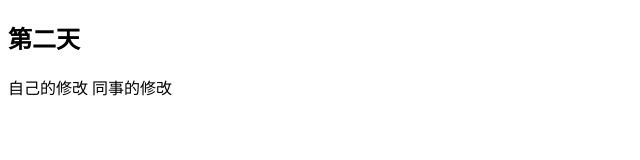
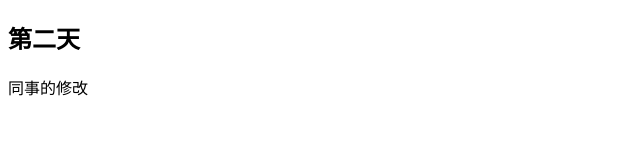
Before and after one commit to zt-China666/1601A1, a plain HTML site: page index.html in a window 1280 px wide. Shown: the whole page, without its empty margins (0-640 px from the left). Drawn offline with Linux system fonts and the light colour scheme.

Commit message:
提交时光倒流

```diff
--- a/index.html
+++ b/index.html
@@ -10,7 +10,7 @@
 
 <body>
     <h2>第二天</h2>
-    <div>自己的修改 同事的修改</div>
+    <div>同事的修改</div>
 </body>
 
 </html>
```
